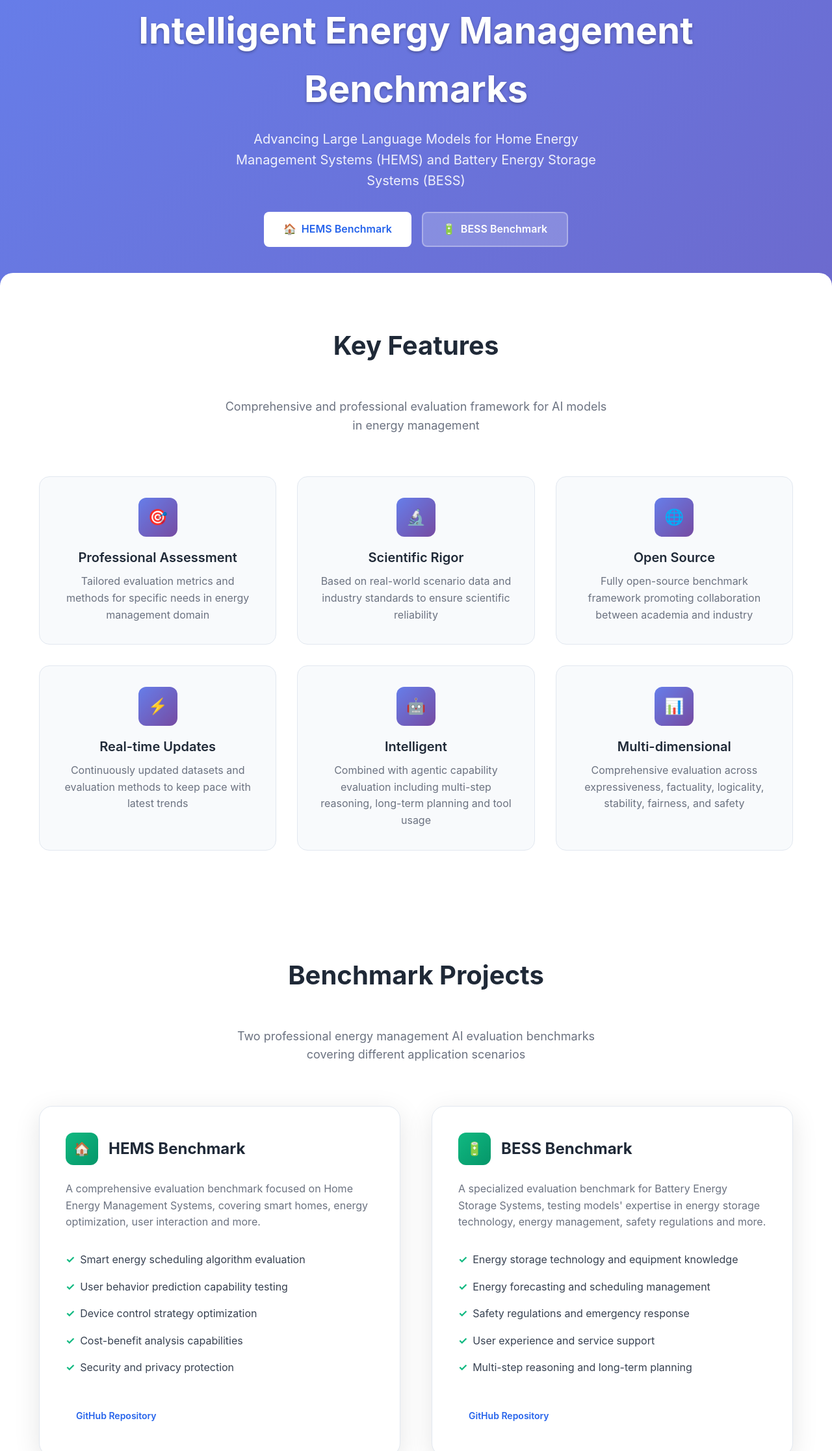
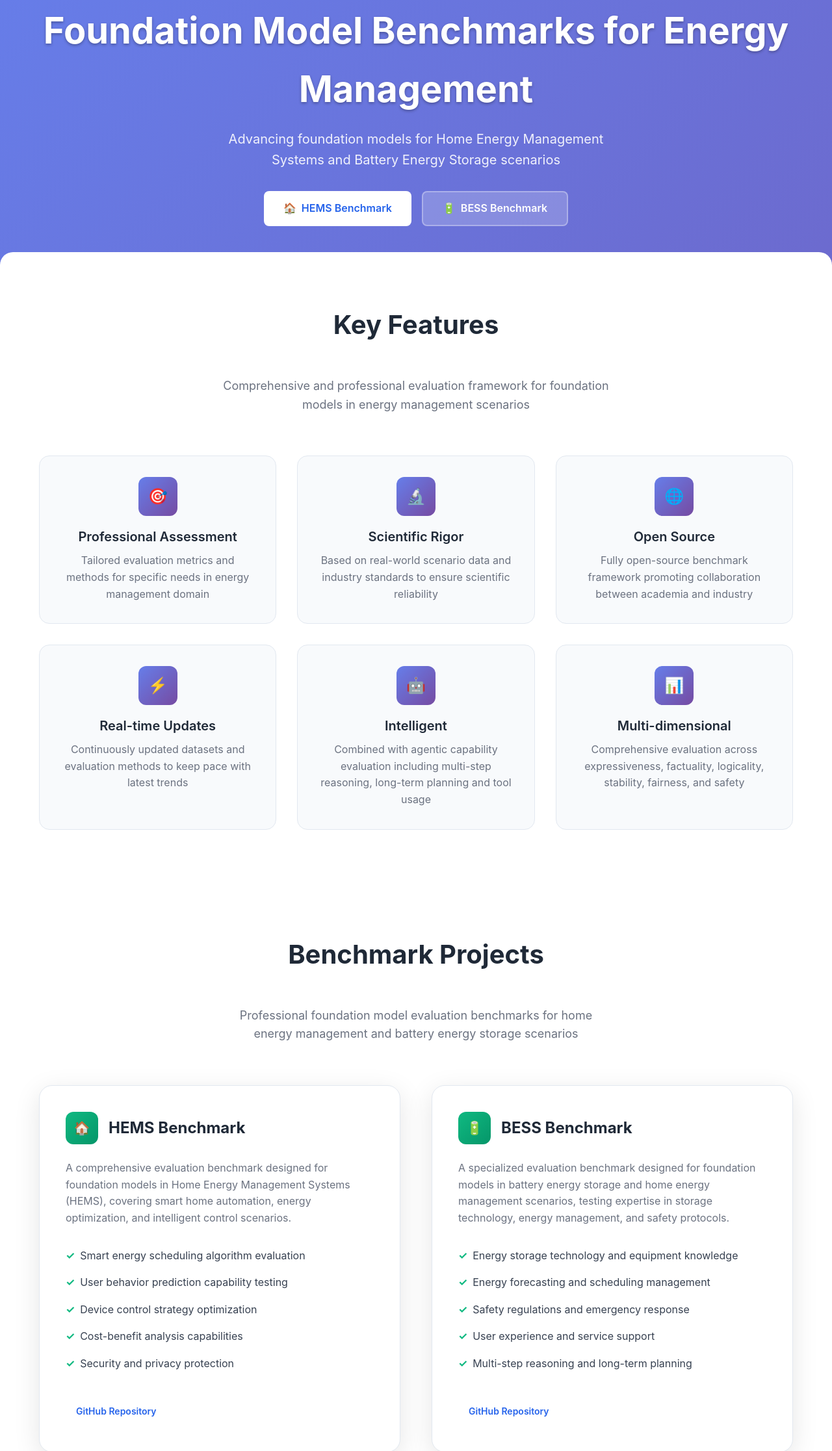
Before and after one commit to HEMS-Benchmark/hems-benchmark.github.io, a plain HTML site: page index.html in a window 1280 px wide. Shown: the part 117-2350 px from the top of the page at 65% size. Drawn offline with Linux system fonts and the light colour scheme.

Commit message:
update index.html

```diff
--- a/index.html
+++ b/index.html
@@ -489,8 +489,8 @@
 
     <section id="home" class="hero">
         <div class="container">
-            <h1 class="fade-in-up" data-en="Intelligent Energy Management Benchmarks" data-zh="能源管理智能基准测试">Intelligent Energy Management Benchmarks</h1>
-            <p class="fade-in-up" data-en="Advancing Large Language Models for Home Energy Management Systems (HEMS) and Battery Energy Storage Systems (BESS)" data-zh="推动家庭能源管理系统(HEMS)和电池储能系统(BESS)领域的大语言模型发展">Advancing Large Language Models for Home Energy Management Systems (HEMS) and Battery Energy Storage Systems (BESS)</p>
+            <h1 class="fade-in-up" data-en="Foundation Model Benchmarks for Energy Management" data-zh="能源管理基础模型基准测试">Foundation Model Benchmarks for Energy Management</h1>
+            <p class="fade-in-up" data-en="Advancing foundation models for Home Energy Management Systems and Battery Energy Storage scenarios" data-zh="推动家庭能源管理系统和电池储能场景的基础模型发展">Advancing foundation models for Home Energy Management Systems and Battery Energy Storage scenarios</p>
             <div class="cta-buttons fade-in-up">
                 <a href="https://github.com/ecoflow-ai/hems-benchmark" class="btn btn-primary" target="_blank">
                     <span>🏠</span> HEMS Benchmark
@@ -506,7 +506,7 @@
         <section id="features">
             <div class="container">
                 <h2 class="section-title" data-en="Key Features" data-zh="核心特性">Key Features</h2>
-                <p class="section-subtitle" data-en="Comprehensive and professional evaluation framework for AI models in energy management" data-zh="为能源管理领域的AI模型提供全面、专业的评估框架">Comprehensive and professional evaluation framework for AI models in energy management</p>
+                <p class="section-subtitle" data-en="Comprehensive and professional evaluation framework for foundation models in energy management scenarios" data-zh="为能源管理场景中的基础模型提供全面、专业的评估框架">Comprehensive and professional evaluation framework for foundation models in energy management scenarios</p>
 
                 <div class="features-grid">
                     <div class="feature-card">
@@ -546,7 +546,7 @@
         <section id="benchmarks">
             <div class="container">
                 <h2 class="section-title" data-en="Benchmark Projects" data-zh="基准测试项目">Benchmark Projects</h2>
-                <p class="section-subtitle" data-en="Two professional energy management AI evaluation benchmarks covering different application scenarios" data-zh="两个专业的能源管理AI评估基准，覆盖不同应用场景">Two professional energy management AI evaluation benchmarks covering different application scenarios</p>
+                <p class="section-subtitle" data-en="Professional foundation model evaluation benchmarks for home energy management and battery energy storage scenarios" data-zh="专业的家庭能源管理和电池储能场景基础模型评估基准">Professional foundation model evaluation benchmarks for home energy management and battery energy storage scenarios</p>
 
                 <div class="benchmarks-grid">
                     <div class="benchmark-card">
@@ -554,7 +554,7 @@
                             <div class="benchmark-icon">🏠</div>
                             <h3>HEMS Benchmark</h3>
                         </div>
-                        <p data-en="A comprehensive evaluation benchmark focused on Home Energy Management Systems, covering smart homes, energy optimization, user interaction and more." data-zh="专注于家庭能源管理系统的综合评估基准，涵盖智能家居、能源优化、用户交互等多个方面。">A comprehensive evaluation benchmark focused on Home Energy Management Systems, covering smart homes, energy optimization, user interaction and more.</p>
+                        <p data-en="A comprehensive evaluation benchmark designed for foundation models in Home Energy Management Systems (HEMS), covering smart home automation, energy optimization, and intelligent control scenarios." data-zh="专为家庭能源管理系统(HEMS)中的基础模型设计的综合评估基准，涵盖智能家居自动化、能源优化和智能控制场景。">A comprehensive evaluation benchmark designed for foundation models in Home Energy Management Systems (HEMS), covering smart home automation, energy optimization, and intelligent control scenarios.</p>
                         <ul class="benchmark-features">
                             <li data-en="Smart energy scheduling algorithm evaluation" data-zh="智能能源调度算法评估">Smart energy scheduling algorithm evaluation</li>
                             <li data-en="User behavior prediction capability testing" data-zh="用户行为预测能力测试">User behavior prediction capability testing</li>
@@ -577,7 +577,7 @@
                             <div class="benchmark-icon">🔋</div>
                             <h3>BESS Benchmark</h3>
                         </div>
-                        <p data-en="A specialized evaluation benchmark for Battery Energy Storage Systems, testing models' expertise in energy storage technology, energy management, safety regulations and more." data-zh="专门针对电池储能系统的评估基准，测试模型在储能技术、能源管理、安全监管等方面的专业能力。">A specialized evaluation benchmark for Battery Energy Storage Systems, testing models' expertise in energy storage technology, energy management, safety regulations and more.</p>
+                        <p data-en="A specialized evaluation benchmark designed for foundation models in battery energy storage and home energy management scenarios, testing expertise in storage technology, energy management, and safety protocols." data-zh="专为电池储能和家庭能源管理场景中的基础模型设计的专业评估基准，测试储能技术、能源管理和安全协议方面的专业能力。">A specialized evaluation benchmark designed for foundation models in battery energy storage and home energy management scenarios, testing expertise in storage technology, energy management, and safety protocols.</p>
                         <ul class="benchmark-features">
                             <li data-en="Energy storage technology and equipment knowledge" data-zh="储能技术与设备知识">Energy storage technology and equipment knowledge</li>
                             <li data-en="Energy forecasting and scheduling management" data-zh="能源预测与调度管理">Energy forecasting and scheduling management</li>
@@ -604,8 +604,8 @@
                 <div class="about-grid">
                     <div class="about-content">
                         <h3 data-en="Driving the Future of Energy AI" data-zh="推动能源AI的未来发展">Driving the Future of Energy AI</h3>
-                        <p data-en="We are committed to providing professional evaluation tools and standards for artificial intelligence development in the energy management field. Through our open-source benchmark framework, we aim to promote collaboration between academia and industry, accelerating innovation and application of intelligent energy technologies." data-zh="我们致力于为能源管理领域的人工智能发展提供专业的评估工具和标准。通过开源的基准测试框架，我们希望促进学术界和产业界的合作，加速智能能源技术的创新和应用。">We are committed to providing professional evaluation tools and standards for artificial intelligence development in the energy management field. Through our open-source benchmark framework, we aim to promote collaboration between academia and industry, accelerating innovation and application of intelligent energy technologies.</p>
-                        <p data-en="Our project is inspired by excellent power industry benchmarks like ElecBench, while incorporating the latest trends in large language models and agentic AI technologies, providing more professional and comprehensive evaluation solutions for the energy management domain." data-zh="我们的项目灵感来源于ElecBench等优秀的电力行业基准测试，同时结合了最新的大语言模型和智能代理技术发展趋势，为能源管理领域提供更加专业和全面的评估方案。">Our project is inspired by excellent power industry benchmarks like ElecBench, while incorporating the latest trends in large language models and agentic AI technologies, providing more professional and comprehensive evaluation solutions for the energy management domain.</p>
+                        <p data-en="We are committed to providing professional evaluation tools and standards for foundation model development in energy management scenarios. Through our open-source benchmark framework, we aim to promote collaboration between academia and industry, accelerating innovation in Home Energy Management Systems and Battery Energy Storage applications." data-zh="我们致力于为能源管理场景中的基础模型发展提供专业的评估工具和标准。通过开源的基准测试框架，我们希望促进学术界和产业界的合作，加速家庭能源管理系统和电池储能应用的创新。">We are committed to providing professional evaluation tools and standards for foundation model development in energy management scenarios. Through our open-source benchmark framework, we aim to promote collaboration between academia and industry, accelerating innovation in Home Energy Management Systems and Battery Energy Storage applications.</p>
+                        <p data-en="Our project is inspired by excellent power industry benchmarks like ElecBench, while incorporating the latest trends in foundation models and agentic AI technologies, providing more professional and comprehensive evaluation solutions for home energy management and battery energy storage scenarios." data-zh="我们的项目灵感来源于ElecBench等优秀的电力行业基准测试，同时结合了最新的基础模型和智能代理技术发展趋势，为家庭能源管理和电池储能场景提供更加专业和全面的评估方案。">Our project is inspired by excellent power industry benchmarks like ElecBench, while incorporating the latest trends in foundation models and agentic AI technologies, providing more professional and comprehensive evaluation solutions for home energy management and battery energy storage scenarios.</p>
                         <p data-en="Join us in building a smarter, more efficient, and more sustainable energy future!" data-zh="加入我们，一起构建更智能、更高效、更可持续的能源未来！">Join us in building a smarter, more efficient, and more sustainable energy future!</p>
                     </div>
                     <div class="about-image">
```
